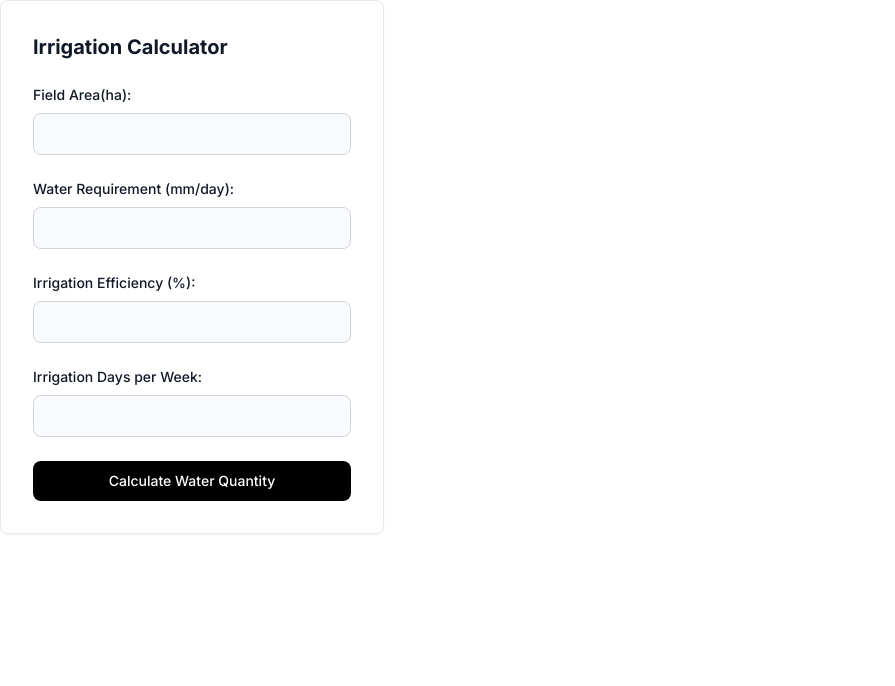
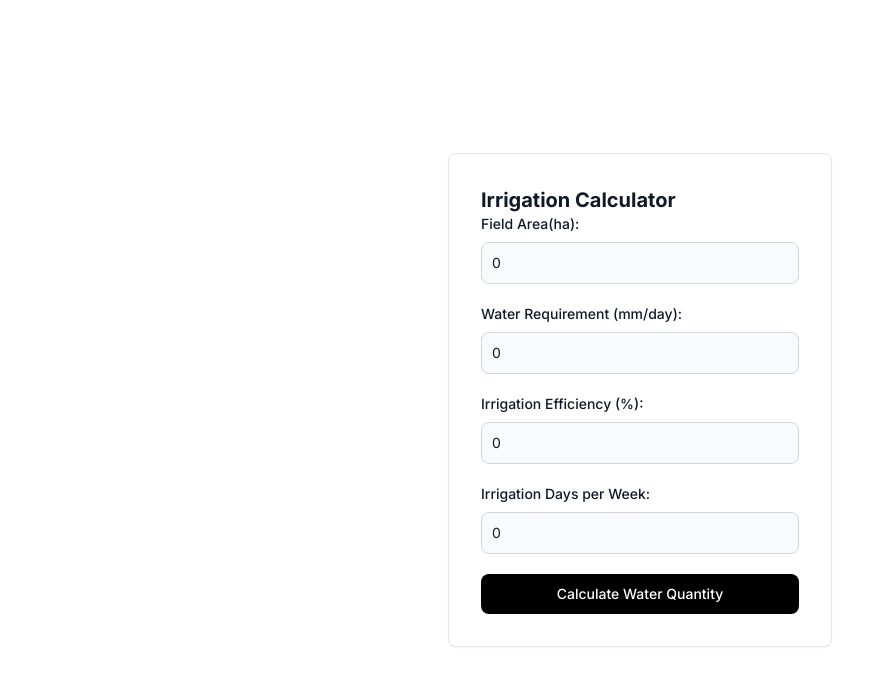
Before and after one commit to emmyobonyo/irrigation-calculator, a Next.js app: page / in a window 1280 px wide. Shown: the top 686 px of the page, without its empty margins (0-895 px from the left). Built offline with nearby package versions, Linux system fonts and the light colour scheme.

Commit message:
calculate water quantity

```diff
--- a/app/page.tsx
+++ b/app/page.tsx
@@ -1,5 +1,9 @@
-import Card from "@/app/ui/calculator/Card";
+import Card from "@/app/ui/calculator/card";
 
 export default function Home() {
-  return <Card />;
+  return (
+    <div className="flex items-center justify-center h-screen">
+      <Card />
+    </div>
+  );
 }
--- a/app/ui/calculator/Card.tsx
+++ b/app/ui/calculator/Card.tsx
@@ -1,7 +1,34 @@
+"use client";
+
+import { useState } from "react";
+
 export default function Card() {
+  const [fieldArea, setFieldArea] = useState(0);
+  const [waterRequirement, setWaterRequirement] = useState(0);
+  const [irrigationEfficiency, setIrrigationEfficiency] = useState(0);
+  const [irrigationDaysPerWeek, setIrrigationDaysPerWeek] = useState(0);
+  const [result, setResult] = useState("");
+
+  const calculateWaterQuantity = () => {
+    if (
+      fieldArea <= 0 ||
+      waterRequirement <= 0 ||
+      irrigationEfficiency <= 0 ||
+      irrigationDaysPerWeek <= 0
+    ) {
+      setResult(`Please Enter a value that's greater than 0`);
+      return;
+    }
+    const waterQuantity =
+      (fieldArea * waterRequirement) / (irrigationEfficiency / 100);
+    const weeklyWaterQuantity = waterQuantity * irrigationDaysPerWeek;
+    setResult(
+      `Water Quantity Required: ${waterQuantity} L/day, Weekly Water Quantity: ${weeklyWaterQuantity} L`
+    );
+  };
+
   return (
     <div className="w-full max-w-sm p-4 bg-white border border-gray-200 rounded-lg shadow-sm sm:p-6 md:p-8 dark:bg-gray-800 dark:border-gray-700">
-      <form className="space-y-6" action="#">
       <h5 className="text-xl font-bold text-gray-900 dark:text-white">
         Irrigation Calculator
       </h5>
@@ -12,8 +39,10 @@ export default function Card() {
         <input
           type="number"
           id="email"
-            className="bg-gray-50 border border-gray-300 text-gray-900 text-sm rounded-lg focus:ring-blue-500 focus:border-blue-500 block w-full p-2.5 dark:bg-gray-600 dark:border-gray-500 dark:placeholder-gray-400 dark:text-white"
+          className="bg-gray-50 border border-gray-300 text-gray-900 text-sm rounded-lg focus:ring-blue-500 focus:border-blue-500 block w-full p-2.5 dark:bg-gray-600 dark:border-gray-500 dark:placeholder-gray-400 dark:text-white mb-5"
           required
+          value={fieldArea}
+          onChange={(e) => setFieldArea(Number(e.target.value))}
         />
       </div>
       <div>
@@ -23,8 +52,10 @@ export default function Card() {
         <input
           type="number"
           id="password"
-            className="bg-gray-50 border border-gray-300 text-gray-900 text-sm rounded-lg focus:ring-blue-500 focus:border-blue-500 block w-full p-2.5 dark:bg-gray-600 dark:border-gray-500 dark:placeholder-gray-400 dark:text-white"
+          className="bg-gray-50 border border-gray-300 text-gray-900 text-sm rounded-lg focus:ring-blue-500 focus:border-blue-500 block w-full p-2.5 dark:bg-gray-600 dark:border-gray-500 dark:placeholder-gray-400 dark:text-white mb-5"
           required
+          value={waterRequirement}
+          onChange={(e) => setWaterRequirement(Number(e.target.value))}
         />
       </div>
       <div>
@@ -34,8 +65,10 @@ export default function Card() {
         <input
           type="number"
           id="password"
-            className="bg-gray-50 border border-gray-300 text-gray-900 text-sm rounded-lg focus:ring-blue-500 focus:border-blue-500 block w-full p-2.5 dark:bg-gray-600 dark:border-gray-500 dark:placeholder-gray-400 dark:text-white"
+          className="bg-gray-50 border border-gray-300 text-gray-900 text-sm rounded-lg focus:ring-blue-500 focus:border-blue-500 block w-full p-2.5 dark:bg-gray-600 dark:border-gray-500 dark:placeholder-gray-400 dark:text-white mb-5"
           required
+          value={irrigationEfficiency}
+          onChange={(e) => setIrrigationEfficiency(Number(e.target.value))}
         />
       </div>
       <div>
@@ -45,17 +78,21 @@ export default function Card() {
         <input
           type="number"
           id="password"
-            className="bg-gray-50 border border-gray-300 text-gray-900 text-sm rounded-lg focus:ring-blue-500 focus:border-blue-500 block w-full p-2.5 dark:bg-gray-600 dark:border-gray-500 dark:placeholder-gray-400 dark:text-white"
+          className="bg-gray-50 border border-gray-300 text-gray-900 text-sm rounded-lg focus:ring-blue-500 focus:border-blue-500 block w-full p-2.5 dark:bg-gray-600 dark:border-gray-500 dark:placeholder-gray-400 dark:text-white mb-5"
           required
+          value={irrigationDaysPerWeek}
+          onChange={(e) => setIrrigationDaysPerWeek(Number(e.target.value))}
         />
       </div>
       <button
-          type="submit"
         className="w-full text-white bg-black hover:bg-gray-900 focus:ring-4 focus:outline-none focus:ring-blue-300 font-medium rounded-lg text-sm px-5 py-2.5 text-center dark:bg-blue-600 dark:hover:bg-blue-700 dark:focus:ring-blue-800"
+        onClick={(e) => calculateWaterQuantity()}
       >
         Calculate Water Quantity
       </button>
-      </form>
+      {result !== "" && (
+        <p className="mt-5 text-gray-900 dark:text-white">{result}</p>
+      )}
     </div>
   );
 }
```
Lines whose indentation alone changed are shown as unchanged.
